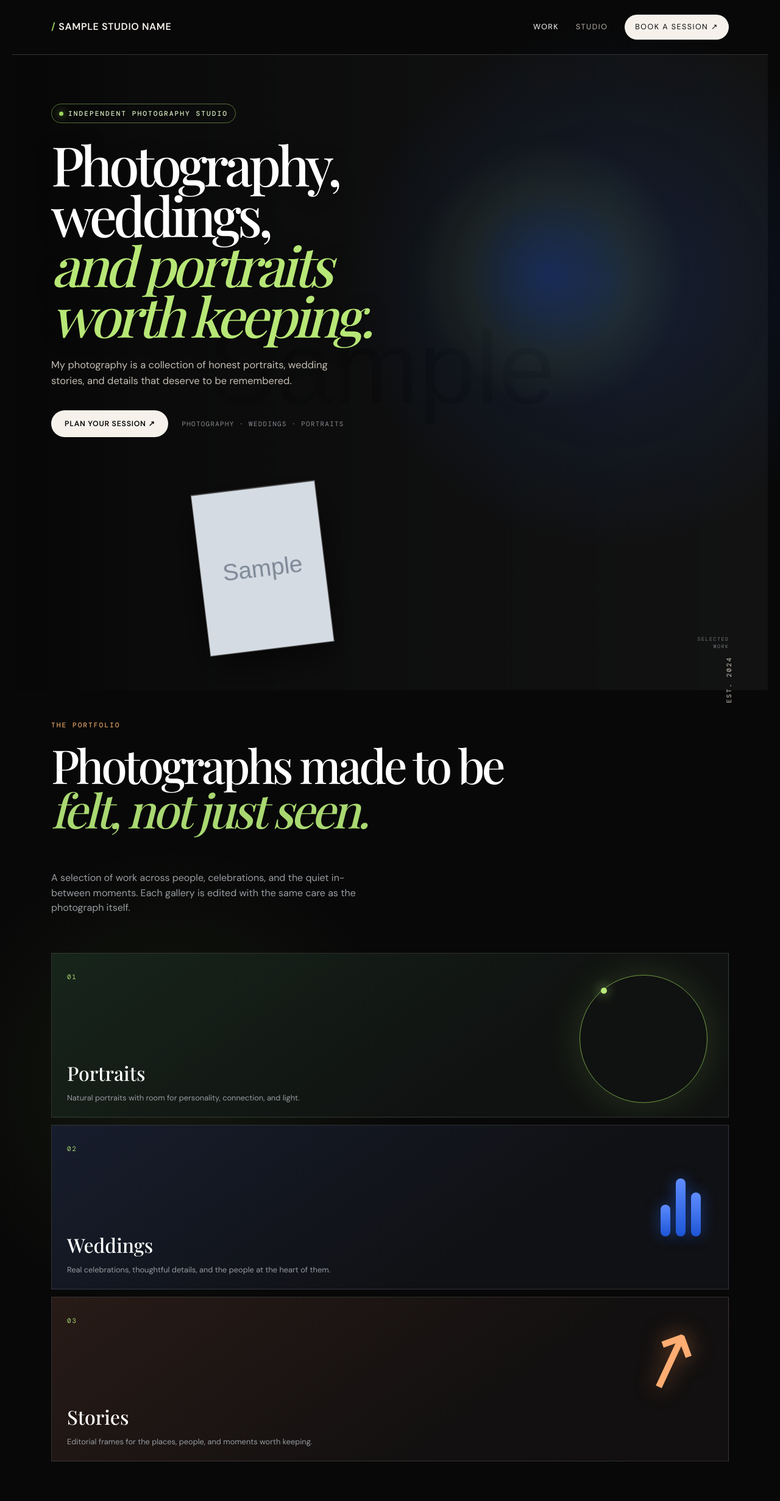
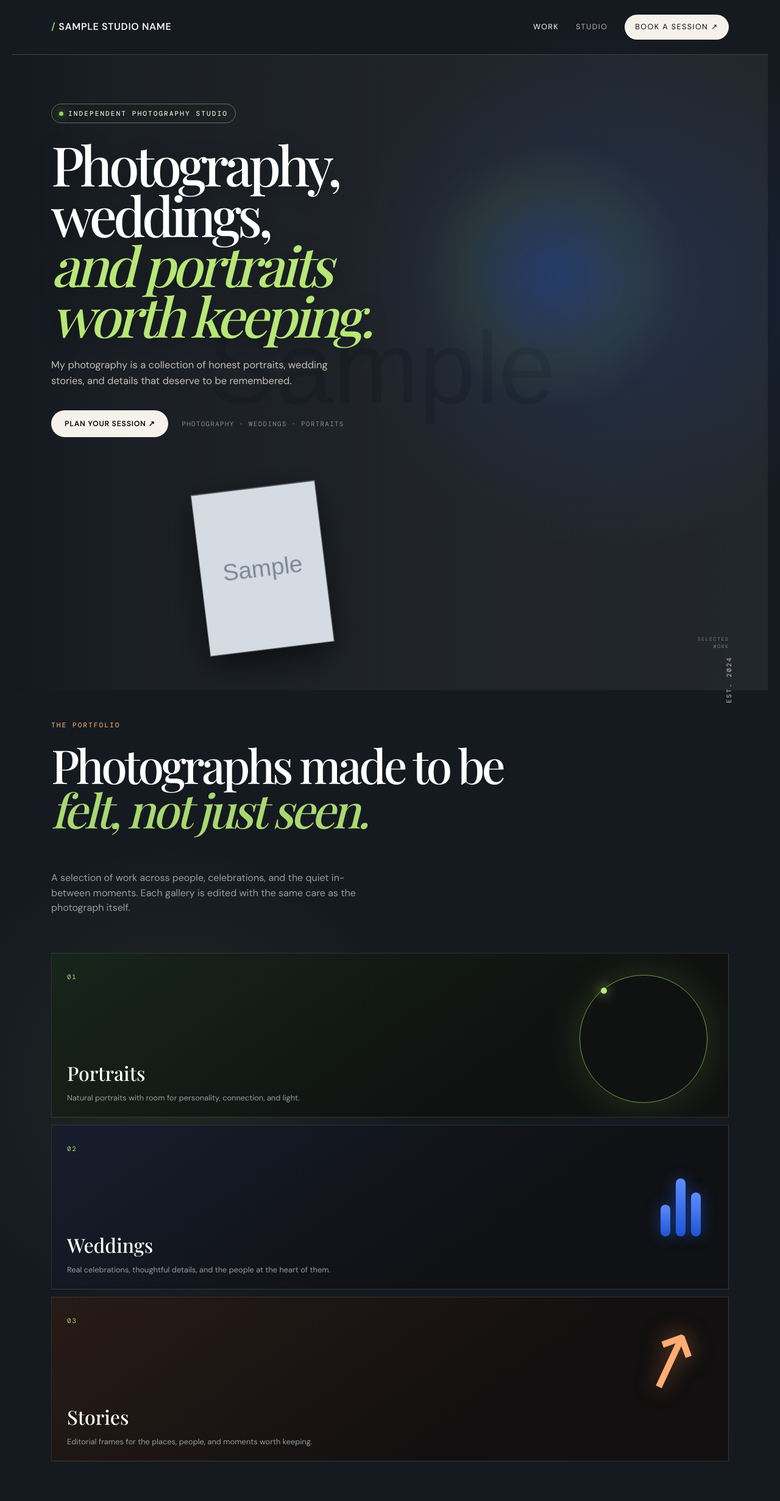
Before and after one commit to Krisheverglades/photostudio, a FastAPI app: template app/templates/portfolio.html in a window 1280 px wide. Shown: the whole page at 61% size. Run offline with FastAPI, Linux system fonts and the light colour scheme; the template is opened without the code that fills it: most values are stand-ins (such as "Sample title", 1, 10 or a date in 2020); grey boxes marked "Sample" are stand-in pictures; some web fonts are replaced.

Commit message:
Improve portfolio background contrast
Use a softer charcoal-blue hero background and reduce the overlay so portfolio photographs remain visible while the text stays readable.\n\nCo-authored-by: Copilot <223556219+Copilot@users.noreply.github.com>

```diff
--- a/app/static/style.css
+++ b/app/static/style.css
@@ -243,7 +243,7 @@ td form { margin: 0; }
 .portfolio-page .hero h1 { color: #fff; text-shadow: 0 4px 30px rgba(0,0,0,.35); }
 .portfolio-page .hero p { color: #c4beb4; }
 .portfolio-page .hero::after { color: #aaa49b; }
-.portfolio-page .hero-slideshow::after { background: linear-gradient(90deg, rgba(8,8,8,.84), rgba(8,8,8,.38) 52%, rgba(8,8,8,.08)); }
+.portfolio-page .hero-slideshow::after { background: linear-gradient(90deg, rgba(18,22,28,.72), rgba(18,22,28,.22) 52%, rgba(18,22,28,.04)); }
 .portfolio-page .section-heading h2 { color: #fff; }
 .portfolio-page .section-heading span { color: #99938b; }
 .portfolio-page .grid { background: #080808; }
@@ -263,7 +263,7 @@ td form { margin: 0; }
   background:
     radial-gradient(circle at 78% 19%, rgba(36,104,255,.16), transparent 27rem),
     radial-gradient(circle at 22% 72%, rgba(155,212,92,.08), transparent 24rem),
-    #080808;
+    #151a20;
   overflow-x: hidden;
 }
 .portfolio-page .nav { max-width: 1240px; padding-top: 24px; padding-bottom: 24px; }
@@ -291,8 +291,8 @@ td form { margin: 0; }
   filter: blur(10px);
 }
 .portfolio-page .product-hero::after { content: 'EST. 2024'; bottom: 48px; }
-.portfolio-page .hero-slideshow { opacity: .82; inset: 7% 0 0 30%; mask-image: linear-gradient(90deg, transparent, #000 18%); }
-.portfolio-page .hero-slide.active { opacity: .42; }
+.portfolio-page .hero-slideshow { opacity: .95; inset: 7% 0 0 30%; mask-image: linear-gradient(90deg, transparent, #000 12%); }
+.portfolio-page .hero-slide.active { opacity: .58; }
 .portfolio-page .hero-content { max-width: 650px; }
 .portfolio-page .hero-pill { display: inline-flex; align-items: center; gap: 8px; border: 1px solid rgba(155,212,92,.5); border-radius: 999px; padding: 8px 12px; color: #d5e8bf; margin-bottom: 26px; }
 .pulse-dot { width: 7px; height: 7px; border-radius: 50%; background: var(--glow-green); box-shadow: 0 0 14px var(--glow-green); }
```
